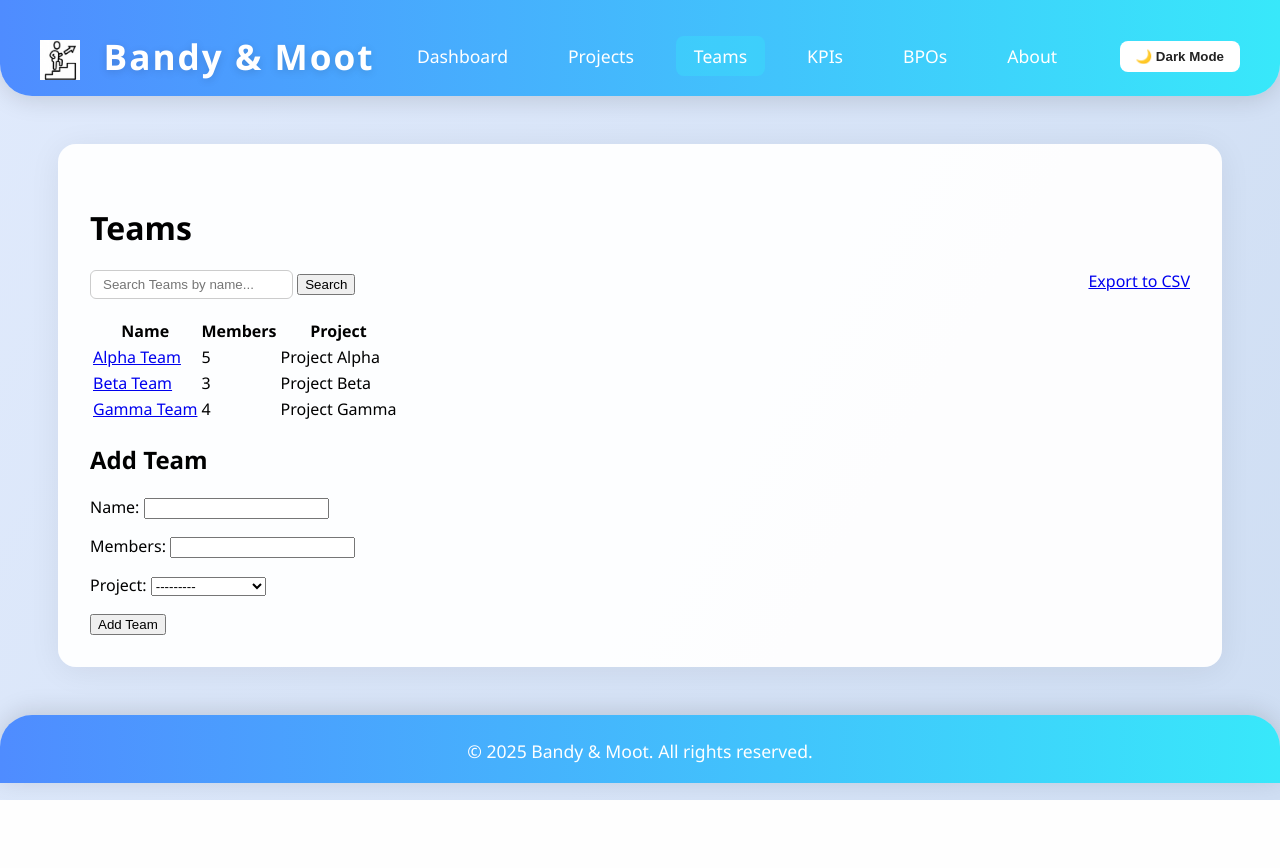
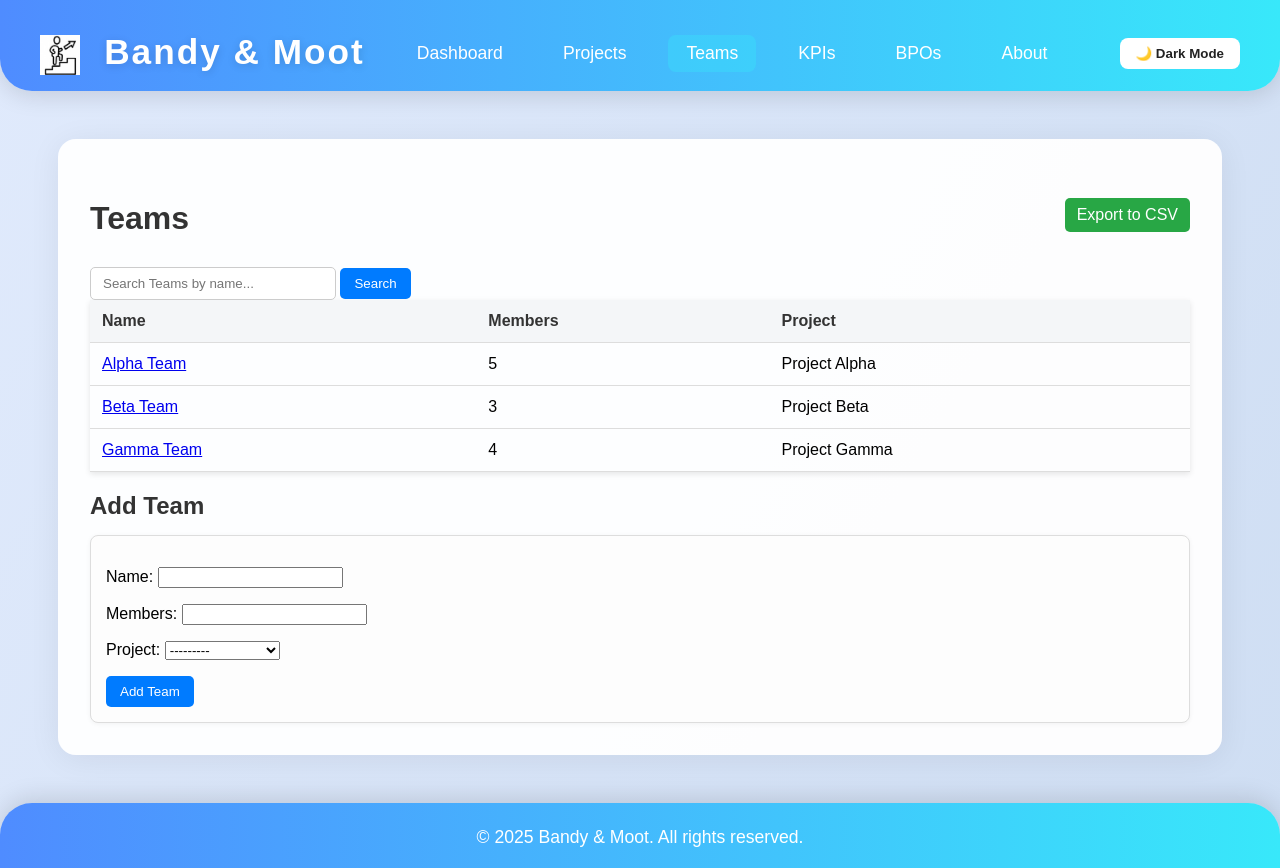
Before and after one commit to afnankhan232/KPO, a Django app: page /teams/ in a window 1280 px wide. Before the commit the page ends 800 px from the top, so only its background shows below. Run offline with Django 5.2, Linux system fonts and the light colour scheme; data comes from the database, SQL or seed files in the repository.

Commit message:
hello 1st commit

```diff
--- a/dashboard/templates/dashboard/teams_list.html
+++ b/dashboard/templates/dashboard/teams_list.html
@@ -1,12 +1,95 @@
 {% extends 'dashboard/base.html' %}
 {% block title %}Teams | KPO Dashboard{% endblock %}
 {% block content %}
-<h1>Teams</h1>
-<a href="?export=csv" style="float:right; margin-bottom:10px;">Export to CSV</a>
-<form method="get" style="margin-bottom: 18px;">
-    <input type="text" name="q" value="{{ query }}" placeholder="Search Teams by name..." style="padding: 6px 12px; border-radius: 6px; border: 1px solid #ccc;">
+<style>
+    body {
+        font-family: Arial, sans-serif;
+    }
+    h1, h2 {
+        margin-bottom: 15px;
+        color: #333;
+    }
+    .top-bar {
+        display: flex;
+        justify-content: space-between;
+        align-items: center;
+        margin-bottom: 15px;
+    }
+    .search-form input {
+        padding: 8px 12px;
+        border-radius: 5px;
+        border: 1px solid #ccc;
+        width: 220px;
+    }
+    .search-form button {
+        padding: 8px 14px;
+        border: none;
+        background: #007bff;
+        color: white;
+        border-radius: 5px;
+        cursor: pointer;
+    }
+    .search-form button:hover {
+        background: #0056b3;
+    }
+    table {
+        width: 100%;
+        border-collapse: collapse;
+        margin-bottom: 20px;
+        box-shadow: 0 2px 6px rgba(0,0,0,0.1);
+    }
+    th, td {
+        padding: 12px;
+        border-bottom: 1px solid #ddd;
+        text-align: left;
+    }
+    th {
+        background: #f4f6f8;
+        color: #333;
+    }
+    tr:hover {
+        background: #f9f9f9;
+    }
+    a.export-btn {
+        padding: 8px 12px;
+        background: #28a745;
+        color: white;
+        border-radius: 5px;
+        text-decoration: none;
+    }
+    a.export-btn:hover {
+        background: #218838;
+    }
+    form.add-team {
+        padding: 15px;
+        border: 1px solid #ddd;
+        border-radius: 8px;
+        background: #fdfdfd;
+        box-shadow: 0 1px 5px rgba(0,0,0,0.05);
+    }
+    form.add-team button {
+        padding: 8px 14px;
+        background: #007bff;
+        color: white;
+        border: none;
+        border-radius: 5px;
+        cursor: pointer;
+    }
+    form.add-team button:hover {
+        background: #0056b3;
+    }
+</style>
+
+<div class="top-bar">
+    <h1>Teams</h1>
+    <a href="?export=csv" class="export-btn">Export to CSV</a>
+</div>
+
+<form method="get" class="search-form">
+    <input type="text" name="q" value="{{ query }}" placeholder="Search Teams by name...">
     <button type="submit">Search</button>
 </form>
+
 <table>
     <tr><th>Name</th><th>Members</th><th>Project</th></tr>
     {% for team in teams %}
@@ -19,8 +102,9 @@
     <tr><td colspan="3">No teams found.</td></tr>
     {% endfor %}
 </table>
+
 <h2>Add Team</h2>
-<form method="post">
+<form method="post" class="add-team">
     {% csrf_token %}
     {{ form.as_p }}
     <button type="submit">Add Team</button>
```
